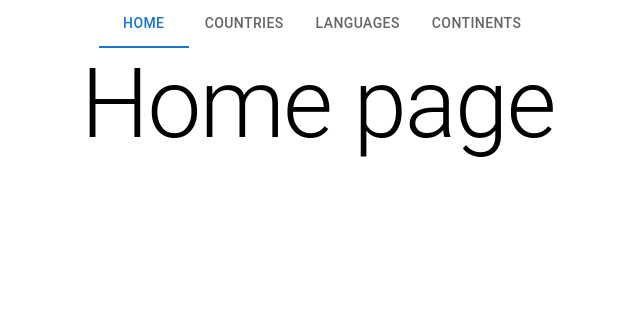
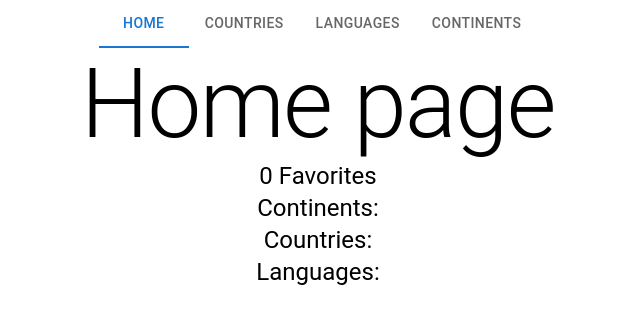
Before and after one commit to rodjosh/assessment-graphql-1, a React (Create React App) app: page /home in a window 1280 px wide. Shown: the top 324 px of the page, without its empty margins (322-962 px from the left). Built offline with nearby package versions, Linux system fonts and the light colour scheme.

Commit message:
Show favorites on Home

```diff
--- a/src/home.js
+++ b/src/home.js
@@ -1,10 +1,31 @@
 import { Container, Typography } from "@mui/material";
+import { useFavorites } from "./hooks/useFavorites";
 
 const Home = () => {
+  const { favorites } = useFavorites();
+
+  const allFavorites = Object.values(favorites)?.reduce((a, b) => a.concat(b));
+
   return (
     <Container>
       <Typography variant="h1" sx={{ textAlign: "center" }}>
         Home page
+      </Typography>
+
+      <Typography variant="h5" sx={{ textAlign: "center" }}>
+        {allFavorites?.length} Favorites
+      </Typography>
+
+      <Typography variant="h5" sx={{ textAlign: "center" }}>
+        Continents: {favorites?.continents?.join(", ")}
+      </Typography>
+
+      <Typography variant="h5" sx={{ textAlign: "center" }}>
+        Countries: {favorites?.countries?.join(", ")}
+      </Typography>
+
+      <Typography variant="h5" sx={{ textAlign: "center" }}>
+        Languages: {favorites?.languages?.join(", ")}
       </Typography>
     </Container>
   );
```
